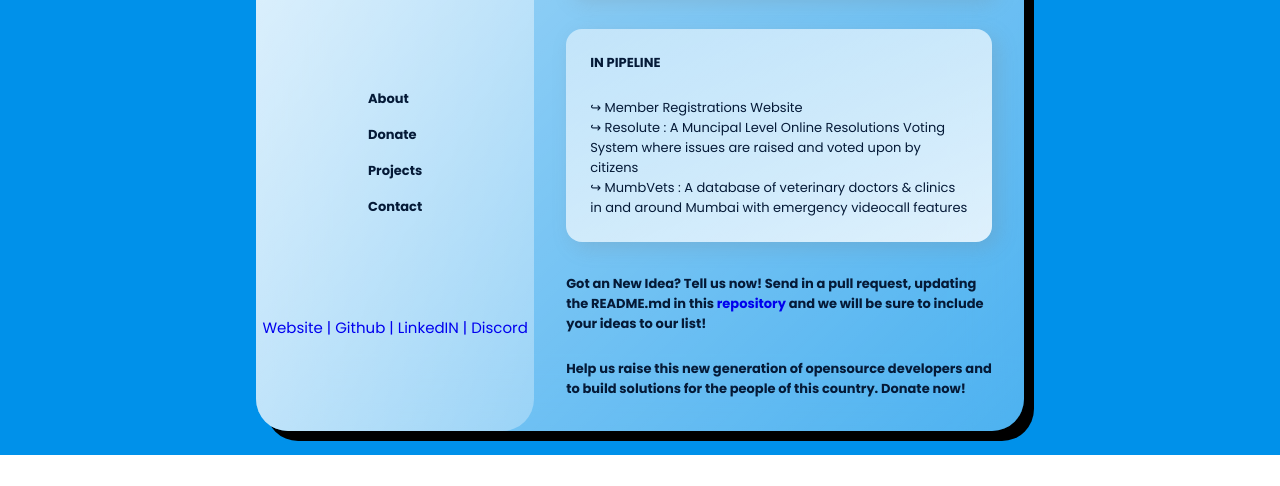
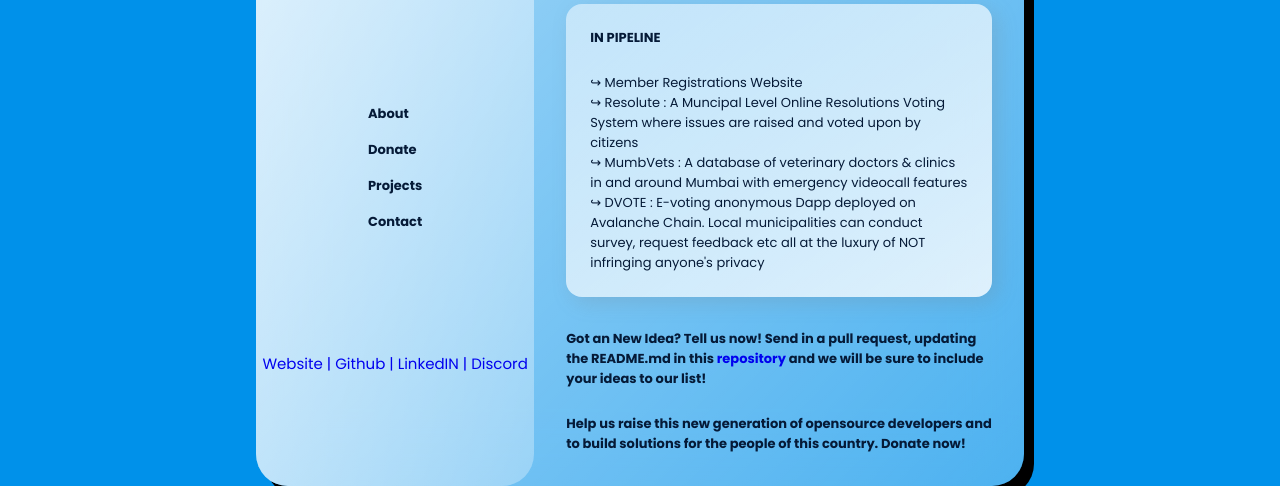
Before and after one commit to The-Mumbai-Opensource-Network/TMON-DonationSite, a plain HTML site: page projects.html in a window 1280 px wide. Shown: the part 345-831 px from the top of the page. Before the commit the page ends 800 px from the top, so only its background shows below. Drawn offline with Linux system fonts and the light colour scheme.

Commit message:
Added DVOTE on projects page

```diff
--- a/projects.html
+++ b/projects.html
@@ -70,6 +70,7 @@
               <p>&#8618 Member Registrations Website</p>
               <p>&#8618 Resolute : A Muncipal Level Online Resolutions Voting System where issues are raised and voted upon by citizens</p>
               <p>&#8618 MumbVets : A database of veterinary doctors & clinics in and around Mumbai with emergency videocall features</p>
+              <p>&#8618 DVOTE : E-voting anonymous Dapp deployed on Avalanche Chain. Local municipalities can conduct survey, request feedback etc all at the luxury of NOT infringing anyone's privacy</p>
 
             </div>
 
```
